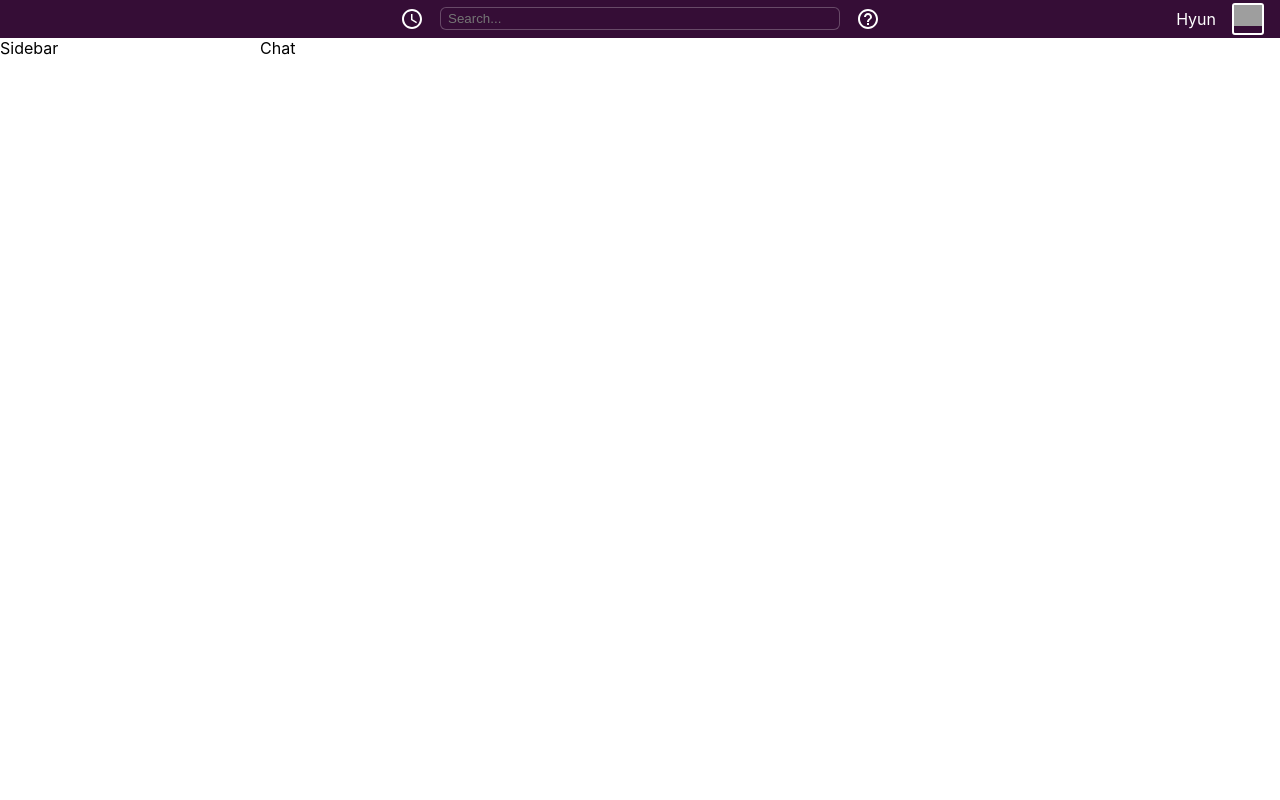
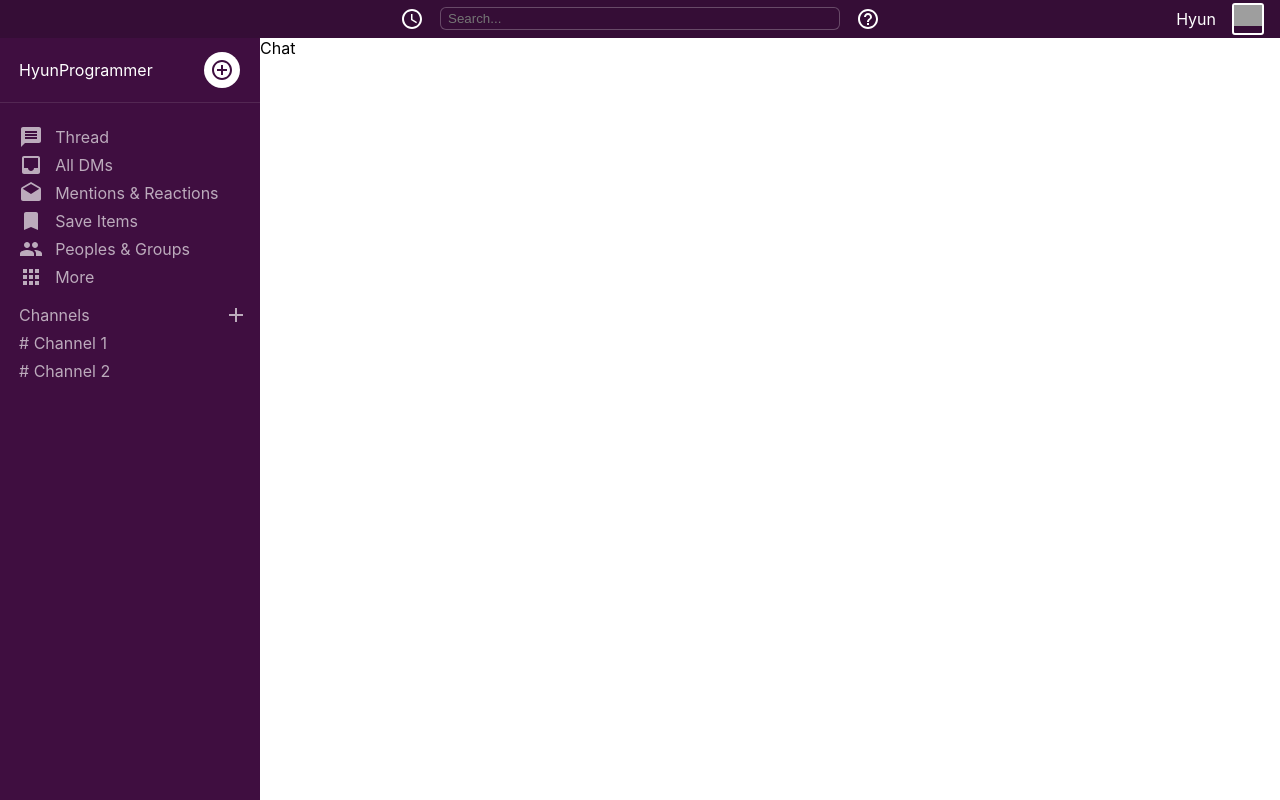
Before and after one commit to qlemql/WhatIMade, a React (Create React App) app: page /room in a window 1280 px wide. Built offline with nearby package versions, Linux system fonts and the light colour scheme; grey boxes are pictures that could not be loaded.

Commit message:
Create Sidebar

```diff
--- a/src/components/Sidebar.js
+++ b/src/components/Sidebar.js
@@ -1,11 +1,134 @@
 import React from 'react'
+import styled from "styled-components";
+import AddCircleOutlineIcon from '@material-ui/icons/AddCircleOutline';
+import { sidebarItemsData } from "../data/SidebarData";
+import AddIcon from '@material-ui/icons/Add';
 
 function Sidebar() {
     return (
-        <div>
-            Sidebar
-        </div>
+        <Container>
+            <WorkSpaceContainer>
+                <Name>
+                    HyunProgrammer
+                </Name>
+                <NewMessage>
+                    <AddCircleOutlineIcon />
+                </NewMessage>
+            </WorkSpaceContainer>
+            <MainChannels>
+                {
+                    sidebarItemsData.map(item => (
+                        <MainChannelItem>
+                            {item.icon}
+                            {item.text}
+                        </MainChannelItem>
+                    ))
+                }
+
+            </MainChannels>
+            <ChannelsContainer>
+                <NewChannelContainer>
+                    <div>
+                        Channels
+                    </div>
+                    <AddIcon />
+
+                </NewChannelContainer>
+                <ChannelsList>
+                    <Channel>
+                        # Channel 1
+                    </Channel>
+                    <Channel>
+                        # Channel 2
+                    </Channel>
+                </ChannelsList>
+            </ChannelsContainer>
+
+
+
+        </Container>
     )
 }
 
 export default Sidebar
+
+
+const Container = styled.div`
+    background: #3F0E40;
+
+
+`
+
+const WorkSpaceContainer = styled.div`
+    color: #fff;
+    height: 64px;
+    display: flex;
+    justify-content: space-between;
+    align-items: center;
+    padding-left: 19px;
+    border-bottom: 1px solid #532753;
+`
+const Name = styled.div`
+
+`
+
+const NewMessage = styled.div`
+    width: 36px;
+    height: 36px;
+    background: #fff;
+    color: #3F0E40;
+    fill: #3F0E40;
+    display: flex;
+    justify-content: center;
+    align-items: center;
+    border-radius: 50%;
+    margin-right: 20px;
+    cursor: pointer;
+`
+const MainChannels = styled.div`
+    padding-top: 20px;
+`
+
+const MainChannelItem = styled.div`
+    color: rgb(188,171,188);
+    display: grid;
+    grid-template-columns: 15% auto;
+    height: 28px;
+    align-items: center;
+    padding-left: 19px;
+    cursor: pointer;
+
+    :hover{
+        background: #350D36;
+    }
+`
+
+const ChannelsContainer = styled.div`
+    color: rgb(188,171,188);
+    margin-top: 10px;
+`
+
+const NewChannelContainer = styled.div`
+    display: flex;
+    justify-content: space-between;
+    align-items: center;
+    height: 28px;
+    padding-left: 19px;
+    padding-right: 12px;
+`
+
+const ChannelsList = styled.div`
+
+`
+
+const Channel = styled.div`
+    height: 28px;
+    display: flex;
+    align-items: center;
+    padding-left: 19px;
+    cursor: pointer;
+
+    :hover{
+        background: #350D36;
+    }
+`
--- /dev/null
+++ b/src/data/SidebarData.js
@@ -0,0 +1,35 @@
+import MessageIcon from '@material-ui/icons/Message';
+import InboxIcon from '@material-ui/icons/Inbox';
+import DraftsIcon from '@material-ui/icons/Drafts';
+import BookmarkIcon from '@material-ui/icons/Bookmark';
+import PeopleIcon from '@material-ui/icons/People';
+import AppsIcon from '@material-ui/icons/Apps';
+
+
+
+export const sidebarItemsData = [
+    {
+        icon: <MessageIcon />,
+        text: "Thread"
+    },
+    {
+        icon: <InboxIcon />,
+        text: "All DMs"
+    },
+    {
+        icon: <DraftsIcon />,
+        text: "Mentions & Reactions"
+    },
+    {
+        icon: <BookmarkIcon />,
+        text: "Save Items"
+    },
+    {
+        icon: <PeopleIcon />,
+        text: "Peoples & Groups"
+    },
+    {
+        icon: <AppsIcon />,
+        text: "More"
+    },
+]
```
